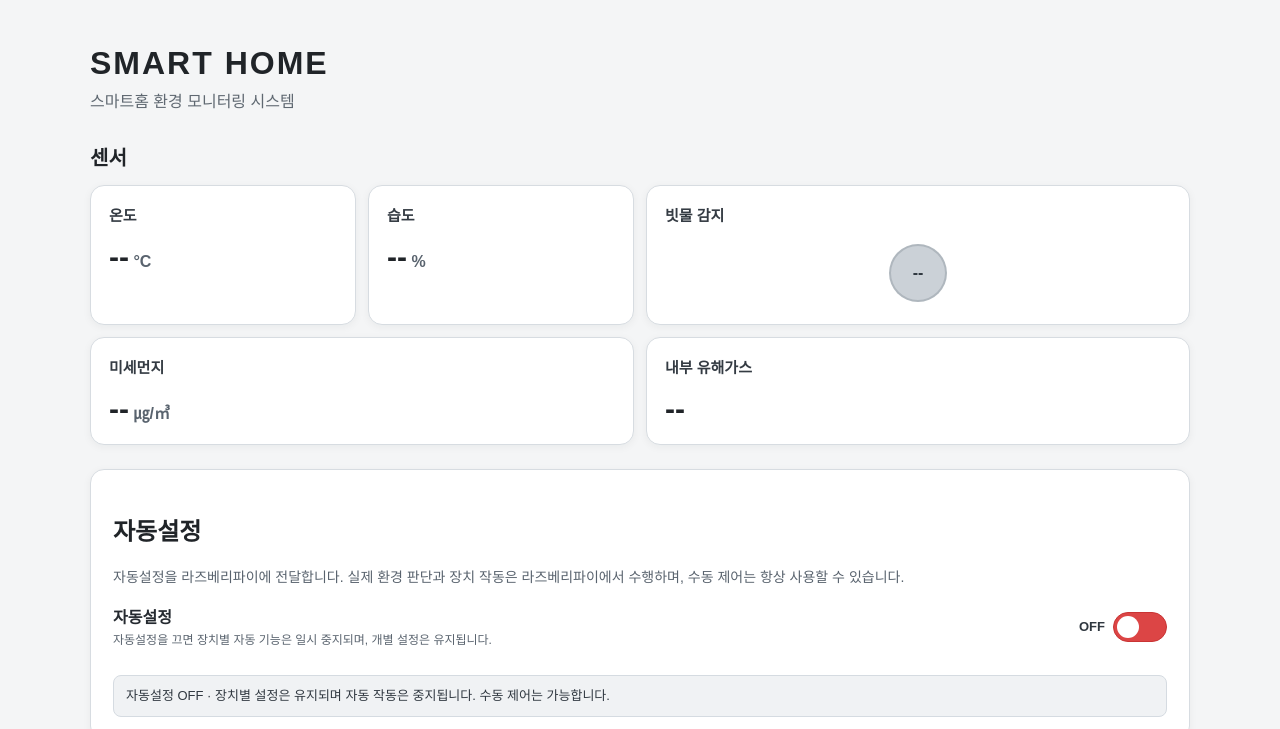
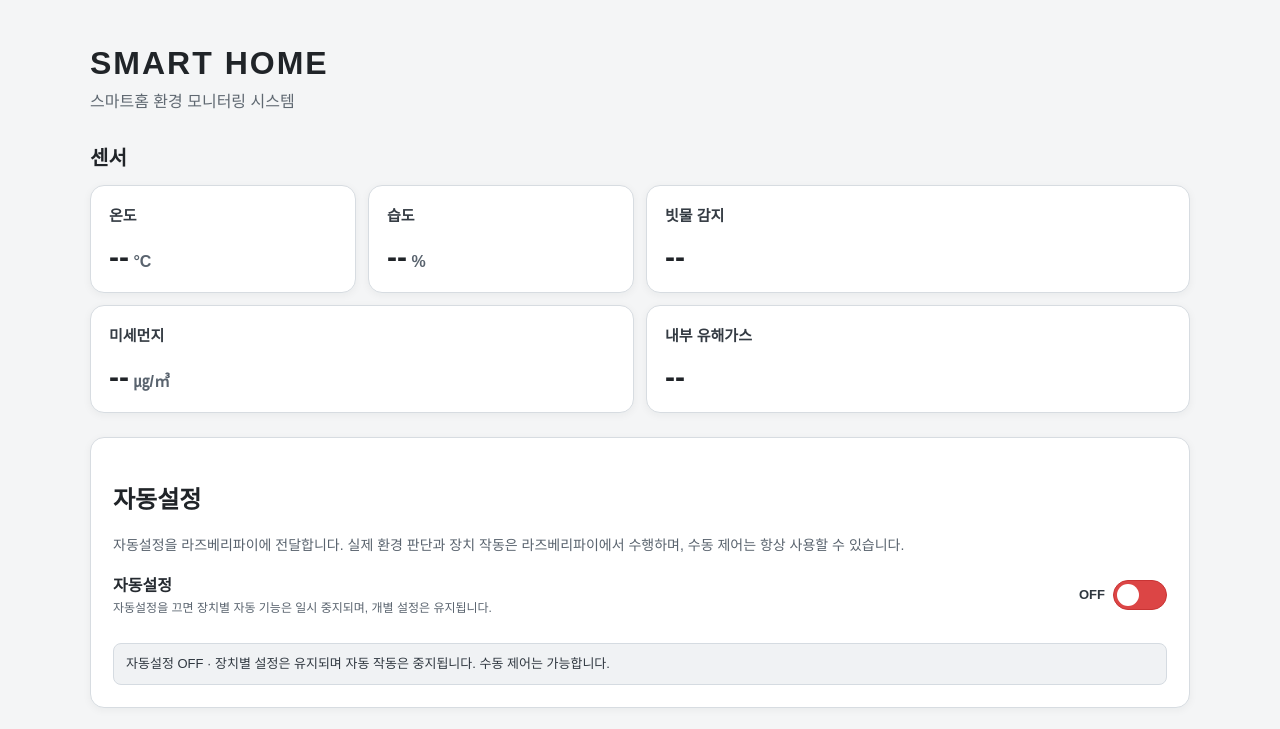
Before and after one commit to tw71178746-blip/smart-home-demo, a plain HTML site: page index.html in a window 1280 px wide. Shown: the top 729 px of the page. Drawn offline with nearby package versions, Linux system fonts and the light colour scheme; no server answers.

Commit message:
Update index.html

```diff
--- a/index.html
+++ b/index.html
@@ -268,28 +268,6 @@
       padding-left: 8px;
     }
 
-    .rain-status {
-      display: flex;
-      align-items: center;
-      justify-content: flex-end;
-      gap: 9px;
-      min-height: 36px;
-      font-size: 22px;
-      font-weight: bold;
-    }
-
-    .rain-indicator {
-      width: 17px;
-      height: 17px;
-      border-radius: 50%;
-      display: inline-block;
-      background: #9ca3af;
-      border: 2px solid rgba(255,255,255,0.65);
-    }
-
-    .rain-status.is-clear .rain-indicator { background: #facc15; }
-    .rain-status.is-rain .rain-indicator { background: #3b82f6; }
-
     .auto-control-status {
       margin: 14px 0 0;
       padding: 10px 12px;
@@ -556,38 +534,6 @@
       background: #e9edf0;
       border-color: #cbd2d9;
     }
-    .rain-status {
-      justify-content: center;
-      min-height: 66px;
-    }
-    .rain-indicator {
-      width: 58px;
-      height: 58px;
-      min-width: 58px;
-      border-radius: 50%;
-      display: inline-flex;
-      align-items: center;
-      justify-content: center;
-      border: 2px solid rgba(35, 45, 55, 0.16);
-      background: #9ca3af;
-      color: #202428;
-      font-size: 16px;
-      font-weight: 800;
-      line-height: 1;
-    }
-    .rain-status.is-clear .rain-indicator {
-      background: #facc15;
-      color: #3d3200;
-    }
-    .rain-status.is-rain .rain-indicator {
-      background: #3b82f6;
-      color: #ffffff;
-    }
-    .rain-status:not(.is-clear):not(.is-rain) .rain-indicator {
-      background: #cbd1d7;
-      color: #303840;
-    }
-
     @media (max-width: 600px) {
       .auto-side-label { font-size: 11px; }
       .auto-switch-wrap { gap: 6px; }
@@ -617,7 +563,7 @@
         </div>
         <div class="card">
           <h3>빗물 감지</h3>
-          <div class="rain-status" id="rainStatus"><span class="rain-indicator"><span id="rain">--</span></span></div>
+          <div class="value" id="rainStatus"><span id="rain">--</span></div>
         </div>
         <div class="card">
           <h3>미세먼지</h3>
@@ -1264,7 +1210,6 @@ function calculateDistance(lat1, lon1, lat2, lon2) {
 
     // 장치 상태와 연결 여부에 따라 카드 색상 및 제어 버튼 갱신
     function updateRainDisplay(value) {
-      const status = document.getElementById("rainStatus");
       const label = document.getElementById("rain");
       const normalized = String(value).trim().toLowerCase();
       const isRain = value === true || value === 1 || normalized === "1" ||
@@ -1272,8 +1217,6 @@ function calculateDistance(lat1, lon1, lat2, lon2) {
       const isClear = value === false || value === 0 || normalized === "0" ||
         ["false", "clear", "sunny", "맑음", "미감지", "dry", "no rain"].includes(normalized);
 
-      status.classList.toggle("is-rain", isRain);
-      status.classList.toggle("is-clear", isClear);
       label.textContent = isRain ? "비" : (isClear ? "맑음" : "--");
     }
 
```
